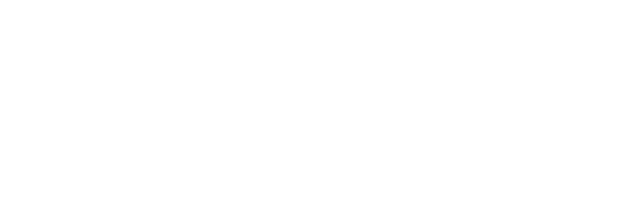
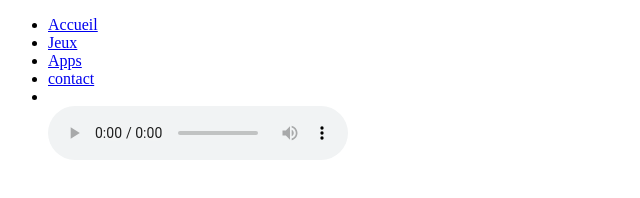
Before and after one commit to wari-wulf/screen, a plain HTML site: page projetscreen.html in a window 1280 px wide. Shown: the whole page, without its empty margins (0-640 px from the left). Drawn offline with Linux system fonts and the light colour scheme.

Commit message:
Add files via upload

```diff
--- a/projetscreen.html
+++ b/projetscreen.html
@@ -6,6 +6,15 @@
     <title>jeux</title>
 </head>
 <body>
-
+    <nav>
+        <ul>
+            <li class="menu-accueil"><a href="index.html">Accueil</a></li>
+            <li class="menu-jeux"><a href="projetscreen.html">Jeux</a></li>
+            <li class="menu-site"><a href="pagesites.html">Apps</a></li>
+            <li class="menu-contact"><a href="contact.html">contact</a></li>
+            <li class="menu-video"><a href="videoscreen.html"></a></li>
+            <audio class="video" src="audioscreen.mp3" controls loop preload="metadata"></audio>
+        </ul>
+    </nav>
 </body>
 </html>
```
